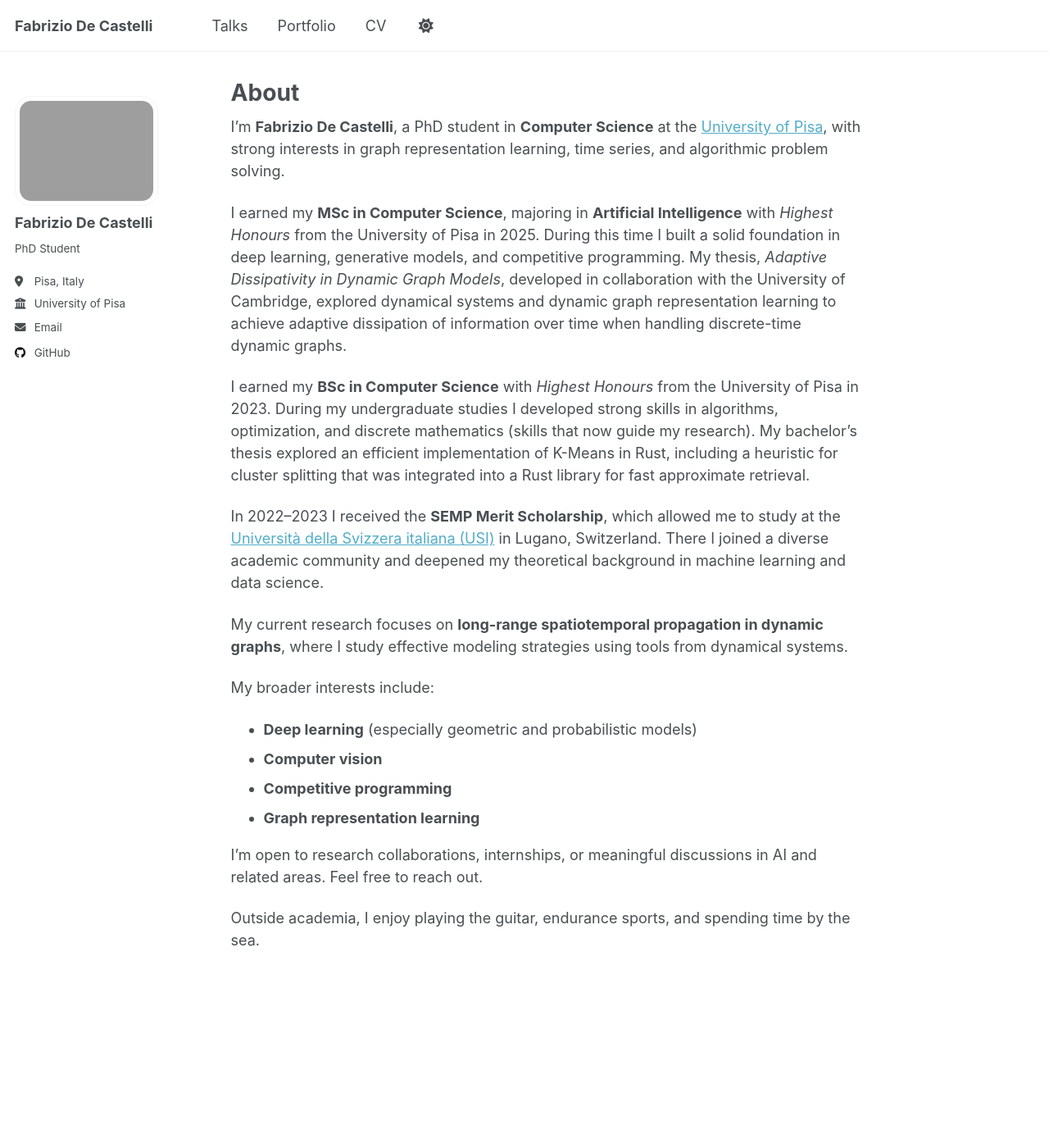
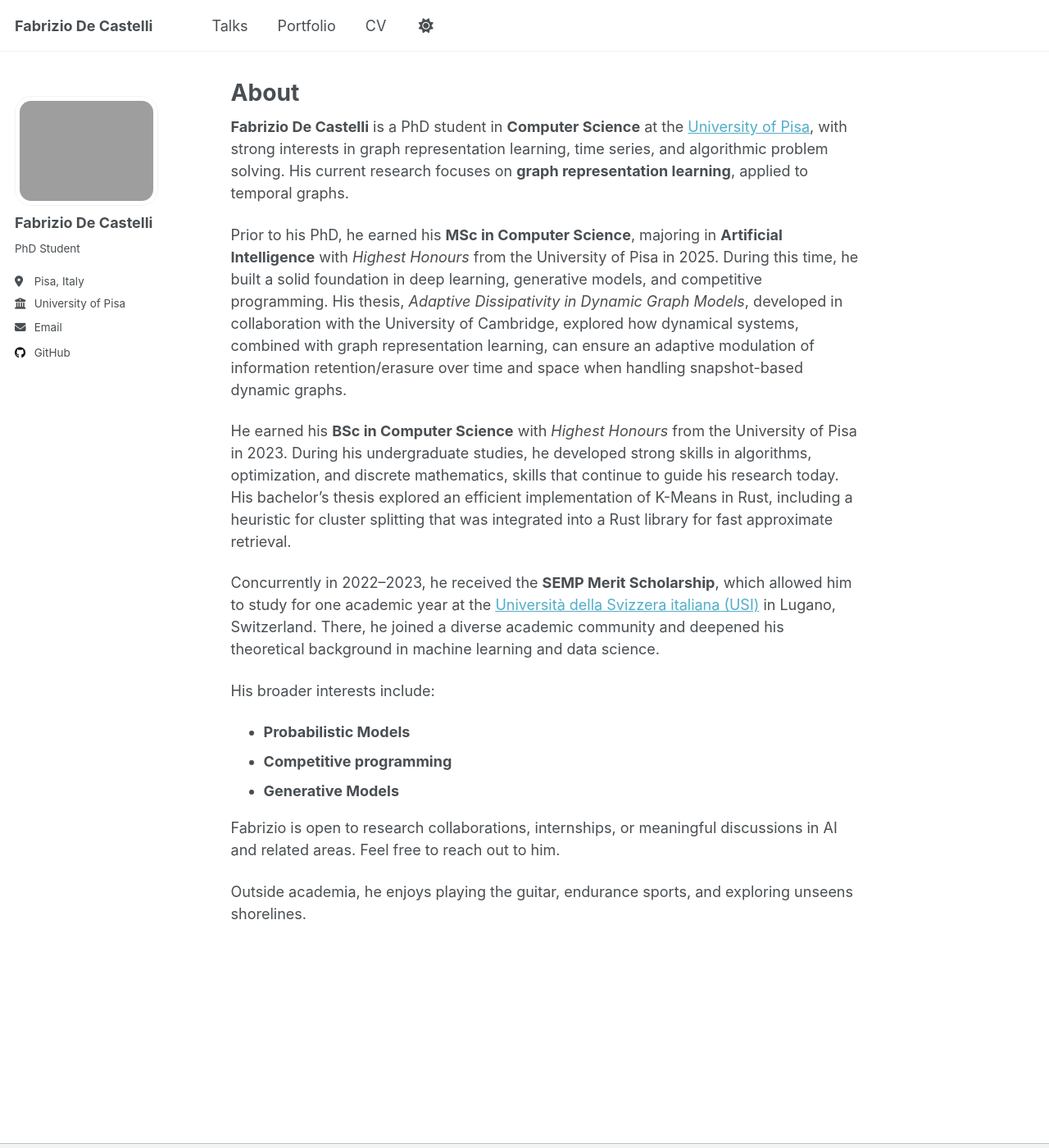
Before and after one commit to FabriDeCastelli/FabriDeCastelli.github.io, a Jekyll site: the page built from _pages/about.md, in a window 1280 px wide and 1400 px high. Shown: the whole window at 82% size. Built offline with Jekyll 4.4.1, drawn with Linux system fonts in a browser that asks for light colours; a script that is not in the unit is left out.

Commit message:
Update bio.

```diff
--- a/_pages/about.md
+++ b/_pages/about.md
@@ -7,23 +7,20 @@ redirect_from:
   - /about.html
 ---
 
-I’m **Fabrizio De Castelli**, a PhD student in **Computer Science** at the [University of Pisa](https://www.unipi.it/), with strong interests in graph representation learning, time series, and algorithmic problem solving.
+**Fabrizio De Castelli** is a PhD student in **Computer Science** at the [University of Pisa](https://www.unipi.it/), with strong interests in graph representation learning, time series, and algorithmic problem solving. His current research focuses on **graph representation learning**, applied to temporal graphs.
 
-I earned my **MSc in Computer Science**, majoring in **Artificial Intelligence** with *Highest Honours* from the University of Pisa in 2025. During this time I built a solid foundation in deep learning, generative models, and competitive programming. My thesis, *Adaptive Dissipativity in Dynamic Graph Models*, developed in collaboration with the University of Cambridge, explored dynamical systems and dynamic graph representation learning to achieve adaptive dissipation of information over time when handling discrete-time dynamic graphs.
+Prior to his PhD, he earned his **MSc in Computer Science**, majoring in **Artificial Intelligence** with *Highest Honours* from the University of Pisa in 2025. During this time, he built a solid foundation in deep learning, generative models, and competitive programming. His thesis, *Adaptive Dissipativity in Dynamic Graph Models*, developed in collaboration with the University of Cambridge, explored how dynamical systems, combined with graph representation learning, can ensure an adaptive modulation of information retention/erasure over time and space when handling snapshot-based dynamic graphs.
 
-I earned my **BSc in Computer Science** with *Highest Honours* from the University of Pisa in 2023. During my undergraduate studies I developed strong skills in algorithms, optimization, and discrete mathematics (skills that now guide my research). My bachelor’s thesis explored an efficient implementation of K-Means in Rust, including a heuristic for cluster splitting that was integrated into a Rust library for fast approximate retrieval.
+He earned his **BSc in Computer Science** with *Highest Honours* from the University of Pisa in 2023. During his undergraduate studies, he developed strong skills in algorithms, optimization, and discrete mathematics, skills that continue to guide his research today. His bachelor’s thesis explored an efficient implementation of K-Means in Rust, including a heuristic for cluster splitting that was integrated into a Rust library for fast approximate retrieval.
 
-In 2022–2023 I received the **SEMP Merit Scholarship**, which allowed me to study at the [Università della Svizzera italiana (USI)](https://www.usi.ch/en) in Lugano, Switzerland. There I joined a diverse academic community and deepened my theoretical background in machine learning and data science.
+Concurrently in 2022–2023, he received the **SEMP Merit Scholarship**, which allowed him to study for one academic year at the [Università della Svizzera italiana (USI)](https://www.usi.ch/en) in Lugano, Switzerland. There, he joined a diverse academic community and deepened his theoretical background in machine learning and data science.
 
-My current research focuses on **long-range spatiotemporal propagation in dynamic graphs**, where I study effective modeling strategies using tools from dynamical systems.
+His broader interests include:
 
-My broader interests include:
+- **Probabilistic Models**
+- **Competitive programming**
+- **Generative Models**
 
-- **Deep learning** (especially geometric and probabilistic models)
-- **Computer vision**
-- **Competitive programming**
-- **Graph representation learning**
+Fabrizio is open to research collaborations, internships, or meaningful discussions in AI and related areas. Feel free to reach out to him.
 
-I’m open to research collaborations, internships, or meaningful discussions in AI and related areas. Feel free to reach out.
-
-Outside academia, I enjoy playing the guitar, endurance sports, and spending time by the sea.
+Outside academia, he enjoys playing the guitar, endurance sports, and exploring unseens shorelines.
```
